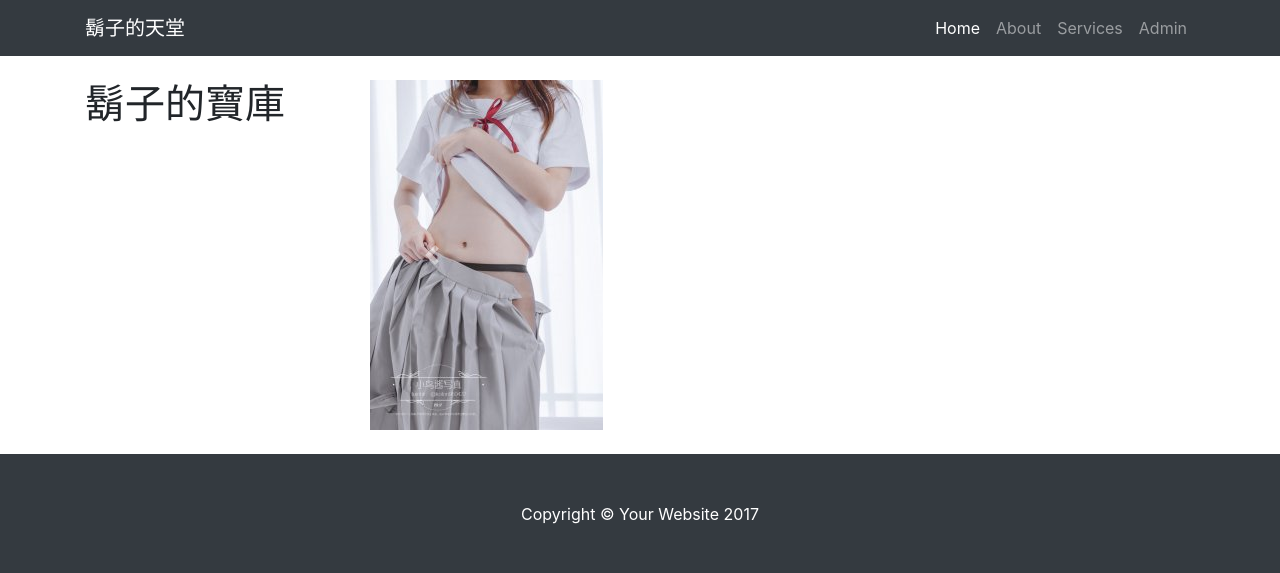
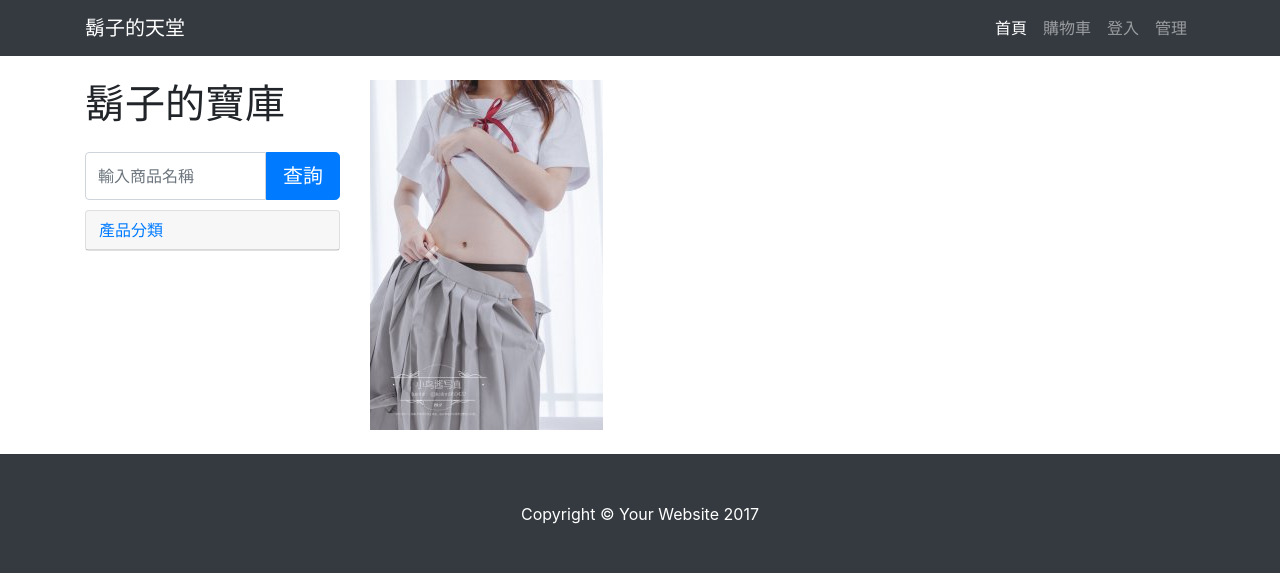
Before and after one commit to hegy5998/Django, a Django app: page /buy/ in a window 1280 px wide. Shown: the top 573 px of the page. Run offline with Django 3.2, Linux system fonts and the light colour scheme; data that the repository does not hold is empty; some libraries are stand-ins or nearby versions.

Commit message:
1.0.4
-新增搜尋商品功能
-新增分類折疊功能

```diff
--- a/mblog/mainsite/views.py
+++ b/mblog/mainsite/views.py
@@ -23,14 +23,24 @@ def homepage(request):
 def homepage2(request):
 	template = get_template('index.html')
 	catedict = Cate.objects.all()
-	if 'cate' in request.GET:
+	ifint = False
+	#判斷分類參數是否為整數
+	if('cate' in request.GET and request.GET['cate'].isdigit()):
+		ifint = True
+	#判斷是否有分類以及搜尋參數
+	if 'cate' in request.GET and ifint:
 		prodict = Product.objects.filter(procate = request.GET['cate'])
-		#if prodict.exists():
+	if ('nam' in request.GET) and ('cate' in request.GET) and ifint:
+		prodict = Product.objects.filter(procate = request.GET['cate'],proname__contains = request.GET['nam'])
+	elif('nam' in request.GET):
+		prodict = Product.objects.filter(proname__contains = request.GET['nam'])
+	#要同時符合有分類參數以及分類參數為int，或是有搜尋參數，如果都沒有則搜出全部活動
+	if ('cate' in request.GET and ifint) or ('nam' in request.GET):
 		html = template.render({'prodict':prodict,'catedict':catedict})
 		return HttpResponse(html)
 		'''
 		else:
-			prodict = product.objects.filter(procate = request.GET['cate'])
+			prodict = Product.objects.filter(procate = request.GET['cate'])
 			html = template.render({'prodict':prodict,'catedict':catedict})
 			return HttpResponse(html)
 		'''
--- a/mblog/template/buy.html
+++ b/mblog/template/buy.html
@@ -40,9 +40,7 @@
         <div class="col-lg-3">
           <h1 class="my-4">鬍子的寶庫</h1>
           <div class="list-group">
-          {% for catedict in catedict %}
-            <a href="/homepage/?cate={{catedict.cateid}}" class="list-group-item">{{catedict.catename}}</a>
-          {% endfor %}
+              {% include 'index_category.html'%}
           </div>
         </div>
         <!-- /.col-lg-3 -->
@@ -101,7 +99,6 @@
       <div class="container">
         <p class="m-0 text-center text-white">Copyright &copy; Your Website 2017</p>
       </div>
-      <!-- /.container -->
     </footer>
   </body>
 </html>
--- a/mblog/template/index.html
+++ b/mblog/template/index.html
@@ -20,11 +20,15 @@
       <div class="row">
         <div class="col-lg-3">
           <h1 class="my-4">鬍子的寶庫</h1>
-          <div class="list-group">
-          {% for catedict in catedict %}
-            <a href="/homepage/?cate={{catedict.cateid}}" class="list-group-item">{{catedict.catename}}</a>
-          {% endfor %}
-          </div>
+            <div class="row" style="margin-right: 0px;margin-left: 0px;margin-bottom: 10px;flex-direction: column;">
+                <div class="input-group">
+                    <input id="SearchTxt" placeholder="輸入商品名稱" class="form-control input-lg" type="text">
+                    <span class="input-group-btn">
+                      <button name="nam" class="btn btn-primary btn-lg" style="border-bottom-left-radius: 0;border-top-left-radius: 0;">查詢</button>
+                    </span>
+                  </div>
+            </div>
+          {% include 'index_category.html'%}
         </div>
         <!-- /.col-lg-3 -->
         <div class="col-lg-9">
@@ -41,13 +45,15 @@
                   </h4>
                   <h5>${{prodict.proprice}}</h5>
                   <!--<p class="card-text">{{prodict.procont}}</p>-->
-                  {% autoescape off %}
+                  <div style="overflow: hidden;display: -webkit-box;-webkit-box-orient: vertical;-webkit-line-clamp:3;">
+                    {% autoescape off %}
                       {{prodict.procont}}
-                  {% endautoescape %}
+                    {% endautoescape %}
+                  </div>
                 </div>
-                <div class="card-footer">
+                <div class="card-footer" style="padding: 0;">
                   <form action="/buy/" method="GET">
-                    <button id="{{prodict.proid}}" name="proid" type="submit" value="{{prodict.proid}}" class="btn btn-info">加入購物車</button>
+                    <button id="{{prodict.proid}}" name="proid" type="submit" value="{{prodict.proid}}" class="btn btn-info" style="width:100%;border-top-right-radius: 0;border-top-left-radius: 0;">加入購物車</button>
                     </form>
                 </div>
               </div>
@@ -67,7 +73,6 @@
       <div class="container">
         <p class="m-0 text-center text-white">Copyright &copy; Your Website 2017</p>
       </div>
-      <!-- /.container -->
     </footer>
 
     <!-- Bootstrap core JavaScript -->
@@ -88,6 +93,35 @@
               }
             });
           });
+          $('button[name="nam"]').click(function(){
+            var cate = ""
+            var url = location.href;
+            if(url.indexOf('?')!=-1)
+            {
+                //之後去分割字串把分割後的字串放進陣列中
+                var ary1 = url.split('?');
+                //此時ary1裡的內容為：
+                //ary1[0] = 'index.aspx'，ary2[1] = 'id=U001&name=GQSM'
+
+                //下一步把後方傳遞的每組資料各自分割
+                var ary2 = ary1[1].split('&');
+                //此時ary2裡的內容為：
+                //ary2[0] = 'id=U001'，ary2[1] = 'name=GQSM'
+
+                //最後如果我們要找id的資料就直接取ary[0]下手，name的話就是ary[1]
+                var ary3 = ary2[0].split('=');
+                //此時ary3裡的內容為：
+                //ary3[0] = 'id'，ary3[1] = 'U001'
+                for(x = 0 ; x < ary3.length ; x++)
+                {
+                  if(ary3[x] == "cate")
+                    cate = ary3[x+1]
+                }
+                window.location = '../homepage/?nam=' + $("#SearchTxt").val() + '&' + 'cate=' + cate;
+            }
+            else
+              window.location = '../homepage/?nam=' + $("#SearchTxt").val();
+          });
     </script>
   </body>
 </html>
--- /dev/null
+++ b/mblog/template/index_category.html
@@ -0,0 +1,20 @@
+<div class="list-group">
+    <div id="accordion">
+        <div class="card">
+            <div class="card-header" id="headingOne" style="padding:0;">
+            <h5 class="mb-0">
+                <button class="btn btn-link" data-toggle="collapse" data-target="#collapseOne" aria-expanded="true" aria-controls="collapseOne" style="width: 100%;text-align: left;">
+                產品分類
+                </button>
+            </h5>
+            </div>
+            <div id="collapseOne" class="collapse show" aria-labelledby="headingOne" data-parent="#accordion">
+            <div class="card-body" style="padding: 0;">
+                {% for catedict in catedict %}
+                    <a href="/homepage/?cate={{catedict.cateid}}" class="list-group-item">{{catedict.catename}}</a>
+                {% endfor %}
+            </div>
+            </div>
+        </div>
+    </div>
+</div>
--- a/mblog/template/index_header.html
+++ b/mblog/template/index_header.html
@@ -7,18 +7,18 @@
       <div class="collapse navbar-collapse" id="navbarResponsive">
         <ul class="navbar-nav ml-auto">
           <li class="nav-item active">
-            <a class="nav-link" href="/homepage">Home
+            <a class="nav-link" href="/homepage">首頁
               <span class="sr-only">(current)</span>
             </a>
           </li>
           <li class="nav-item">
-            <a class="nav-link" href="#">About</a>
+            <a class="nav-link" href="#">購物車</a>
           </li>
           <li class="nav-item">
-            <a class="nav-link" href="#">Services</a>
+            <a class="nav-link" href="#">登入</a>
           </li>
           <li class="nav-item">
-            <a class="nav-link" href="/admin">Admin</a>
+            <a class="nav-link" href="/admin">管理</a>
           </li>
         </ul>
       </div>
```
